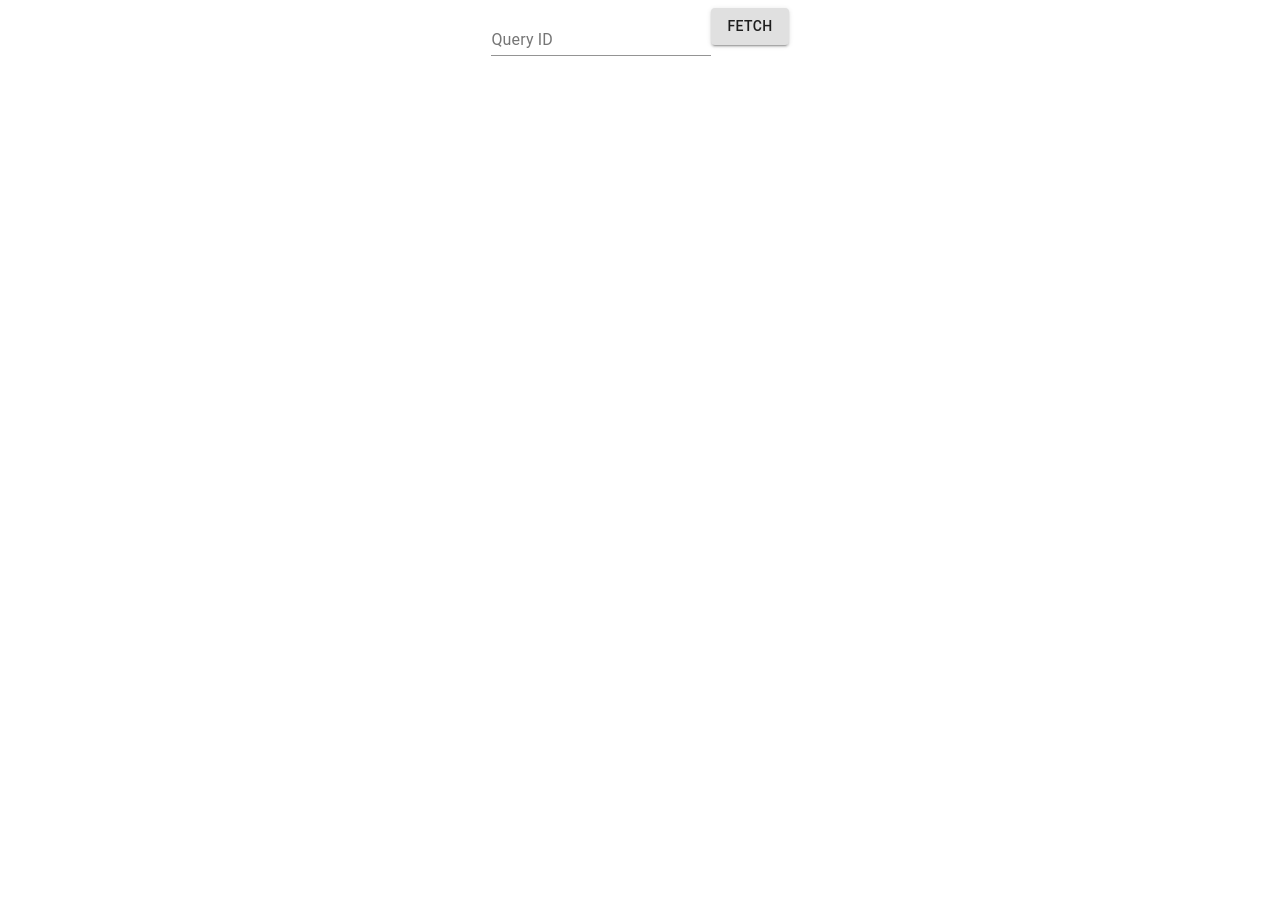
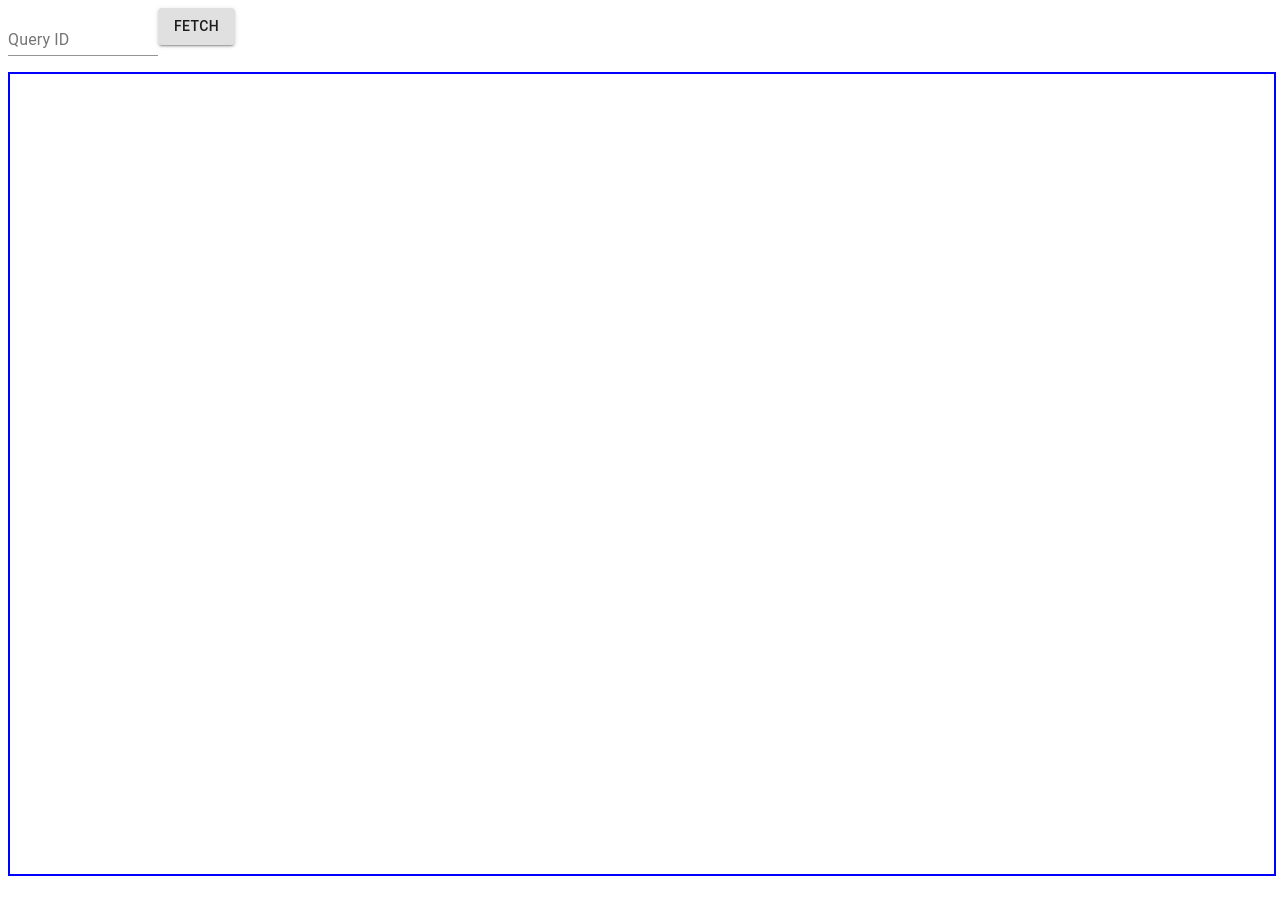
Before and after one commit to jonesnapoleon/avatar, a React (Create React App) app: page / in a window 1280 px wide. Before the commit the page ends 800 px from the top, so only its background shows below. Built offline with nearby package versions, Linux system fonts and the light colour scheme.

Commit message:
done ga rapi karna ribet ds nya

```diff
--- a/src/App.css
+++ b/src/App.css
@@ -1,3 +1,63 @@
-main  {
-  text-align: center;
+:root {
+  --ternary: blue;
+  --primary: yellow;
 }
+#girlfriends .viz {
+  border: var(--ternary) 2px solid;
+  overflow: scroll !important;
+  width: 100% !important;
+  min-height: 100vh;
+  height: auto !important;
+  -webkit-overflow-scrolling: touch;
+  margin-bottom: 2rem;
+  margin-top: 1rem;
+  user-select: none;
+  z-index: -1;
+}
+#girlfriends input {
+  width: 150px;
+}
+
+#girlfriends .col-8 button {
+  margin-top: 0;
+}
+
+#girlfriends ::-webkit-scrollbar-thumb {
+  width: 5px !important;
+  background-color: var(--ternary);
+  border-radius: 25px;
+  background-clip: content-box;
+}
+#girlfriends ::-webkit-scrollbar {
+  width: 10px !important;
+}
+#girlfriends .viz {
+  position: relative;
+  overflow-wrap: normal !important;
+}
+#girlfriends .line{
+  position: absolute;
+  height: 4px;
+  background: var(--primary);
+}
+
+#girlfriends .dot {
+  line-height: 2.5;
+  margin-bottom: 3px;
+  background: var(--ternary);
+  position: absolute;
+  height: 24px;
+  width: 24px;
+  border-radius: 50%;
+  white-space: nowrap;
+  cursor: pointer;
+}
+#girlfriends .dot.king{
+  background: red;
+  border-radius: 50%;
+  height: 36px;
+  width: 36px;
+  position: absolute;
+  white-space: nowrap;
+  cursor: pointer;
+}
--- a/src/App.js
+++ b/src/App.js
@@ -1,26 +1,121 @@
 import React, { useState, useEffect } from 'react';
 import './App.css';
 import { Button, TextField } from '@material-ui/core';
+import { getRandomInt, isSafe, X_MULTIPLIER, Y_MULTIPLIER, createNewLine, refreshLine } from './utils'
 
 const App = () => {
   const [graph, setGraph] = useState([])
   const [query, setQuery] = useState('')
+  const [fetchedId, setFetchedId] = useState([])
+  const [existingId, setExistingId] = useState([])
+  const [positions, setPositions] = useState([])
 
-  const handleSubmit = async () => {
-    const res = await fetch(`https://avatar.labpro.dev/friends/${query}`)
-    const data = await res.json()
-    data.status === 200 && setGraph([...graph, data.payload])
+  const getDataFromId = (id) => {
+    for(let vertex of graph){
+      if(String(vertex.id) === String(id)){
+        return Object.assign({}, vertex)
+      }
+      for(let friend of vertex.friends){
+        if(String(friend.id) === String(id)){
+          return Object.assign({}, friend)
+        }
+      }
+    }
   }
 
   useEffect(() => {
+    let positionHolder = []
+    existingId.forEach(id => {
+      let x, y
+      do {
+        x = getRandomInt(1, 20)
+        y = getRandomInt(1, 20)
+      } while(!isSafe(positionHolder, x, y))
+      positionHolder.push([x, y])
+    })
+    setPositions(positionHolder)
+  }, [fetchedId, existingId])
 
-    console.log(graph)
-  }, [graph])
+  const handleExisting = (payload) => {
+    let recordedId = existingId
+    if(!recordedId.includes(payload.id)){
+      recordedId.push(payload.id)
+    }
+    payload.friends.forEach(friend => {
+      if(!recordedId.includes(friend.id)){
+        recordedId.push(friend.id)
+      }
+    });
+    setExistingId(recordedId)
+  }
+
+  const handleIndex = async (id) => {
+    console.log(id)
+    if(fetchedId.includes(id)){ alert("Fetched before!"); return }
+    const res = await fetch(`https://avatar.labpro.dev/friends/${id}`)
+    const data = await res.json()
+    if(data.status === 200){
+      setGraph([...graph, data.payload])
+      setFetchedId([...fetchedId, data.payload.id])
+      handleExisting(data.payload)
+    }
+    else {
+      alert(data.message)
+    }
+  }
+
+  const handleSubmit = async () => {
+    const trimmed = query.trim()
+    if (fetchedId.includes(trimmed)){ alert("Fetched before!"); return }
+    const res = await fetch(`https://avatar.labpro.dev/friends/${trimmed}`)
+    const data = await res.json()
+    if(data.status === 200){
+      setGraph([...graph, data.payload])
+      setFetchedId([...fetchedId, data.payload.id])
+      handleExisting(data.payload)
+    }
+    else {
+      alert(data.message)
+    }
+  }
+
+  useEffect(() => {
+    if(existingId.length > 0){
+      refreshLine()
+      graph.forEach(vertex => {
+        const vertexIdx = existingId.indexOf(vertex.id)
+        const vertexPosition = positions[vertexIdx]
+        vertex.friends.forEach(friend => {
+          const friendIdx = existingId.indexOf(friend.id)
+          const friendPosition = positions[friendIdx]
+          try {
+            createNewLine(vertexPosition[0] * X_MULTIPLIER, vertexPosition[1] * Y_MULTIPLIER, friendPosition[0] * X_MULTIPLIER, friendPosition[1] * Y_MULTIPLIER, true)
+          }
+          catch {
+            refreshLine()
+          }
+        })
+      })
+    }
+  }, [graph, positions, existingId])
 
   return (
-    <main>
-        <TextField label="Query ID" onChange={e => setQuery(e.target.value)} value={query}/>
+    <main id='girlfriends'>
+        <TextField label="Query ID" type='number' onChange={e => setQuery(e.target.value)} value={query}/>
         <Button variant="contained" onClick={handleSubmit}>Fetch</Button>
+        <div className='viz'>
+        {
+          fetchedId.length > 0 &&
+          existingId.map(getDataFromId).map((data, i) => {
+            return(
+              positions && positions[i][0] && positions[i][1] &&
+              <div key={data.id} onClick={() => handleIndex(data.id)} className={fetchedId.includes(data.id) ? 'dot king' : 'dot' } id={'id-'+i} style={{ marginLeft: positions[i][0] * X_MULTIPLIER, marginTop: positions[i][1] * Y_MULTIPLIER, marginBottom: 3 }}>
+                {data.name}
+              </div>
+            )
+          })
+        }
+        </div>
     </main>
   );
 }
--- a/src/utils.js
+++ b/src/utils.js
@@ -1,8 +1,7 @@
 import React from 'react'
 
-export const GOD_NAME = 'God'
-export const X_MULTIPLIER = 70
-export const Y_MULTIPLIER = 45
+export const X_MULTIPLIER = 60
+export const Y_MULTIPLIER = 20
 
 export const Loading = () => <div style={{ marginTop: "2rem" }}>Loading...</div>
 
@@ -16,7 +15,7 @@ export const createNewLine = (x1, y1, x2, y2, emphasized) => {
 
     const viz = document.getElementsByClassName('viz')[0]
     if(viz){
-        const line = `<div class='line' style="width: ${distance}px; background: ${emphasized ? 'var(--ternary)' : 'green'};  margin-top: ${ymid}px; margin-left: ${xmid - distance/2}px; transform: rotate(${salopeInDegree}deg); "></div>`
+        const line = `<div class='line' style="z-index: -200; width: ${distance}px; background: ${emphasized ? 'var(--ternary)' : 'green'};  margin-top: ${ymid}px; margin-left: ${xmid - distance/2}px; transform: rotate(${salopeInDegree}deg); "></div>`
         viz.innerHTML += line
     }
 }
```
Also changed, not shown: package.json (+7 -1 lines), src/Draw.js (deleted, +0 -46 lines), src/setupTests.js (deleted, +0 -5 lines), 2 other files (tests, documents, lock files or other folders).
